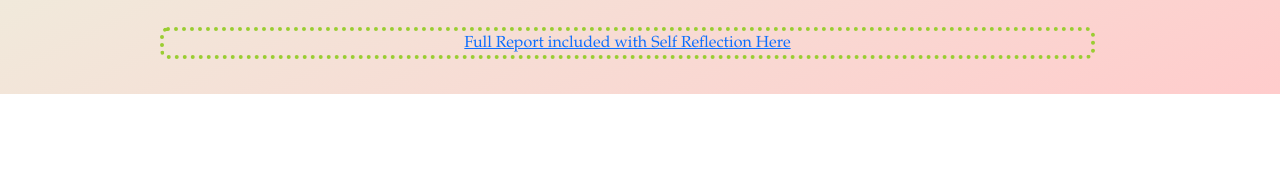
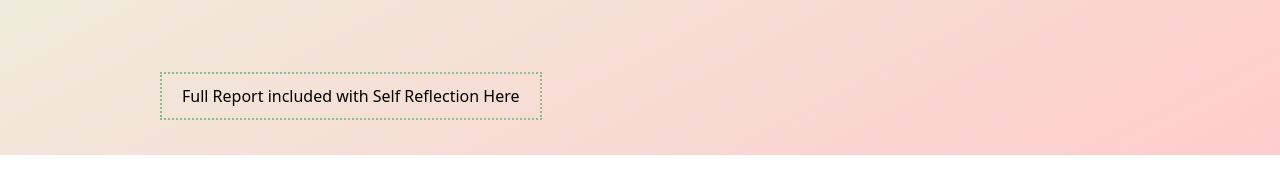
Before and after one commit to dash4703/dash4703.github.io, a plain HTML site: page empathyMapping.html in a window 1280 px wide. Shown: the part 629-800 px from the top of the page. Drawn offline with nearby package versions, Linux system fonts and the light colour scheme.

Commit message:
Update empathyMapping.html

```diff
--- a/empathyMapping.html
+++ b/empathyMapping.html
@@ -95,6 +95,19 @@ p.round2 {
   background-color: #ddd;
   padding: 10px;
   }
+a:link, a:visited {
+  color: black;
+  border: 2px dotted #8FBC8F;
+  padding: 10px 20px;
+  text-align: center;
+  text-decoration: none;
+  display: inline-block;
+}
+
+a:hover, a:active {
+  background-color: #8FBC8F;
+  color: white;
+}
 </style>
 </head>
 <body>
@@ -107,7 +120,7 @@ p.round2 {
 
   <img src="EmpathyMap.gif">
 
-  <p class="subtitle"><a href="empMap2.html">Full Report included with Self Reflection Here</a></p>
+  <p><a href="empMap2.html">Full Report included with Self Reflection Here</a></p>
 
 </div>
 
```
